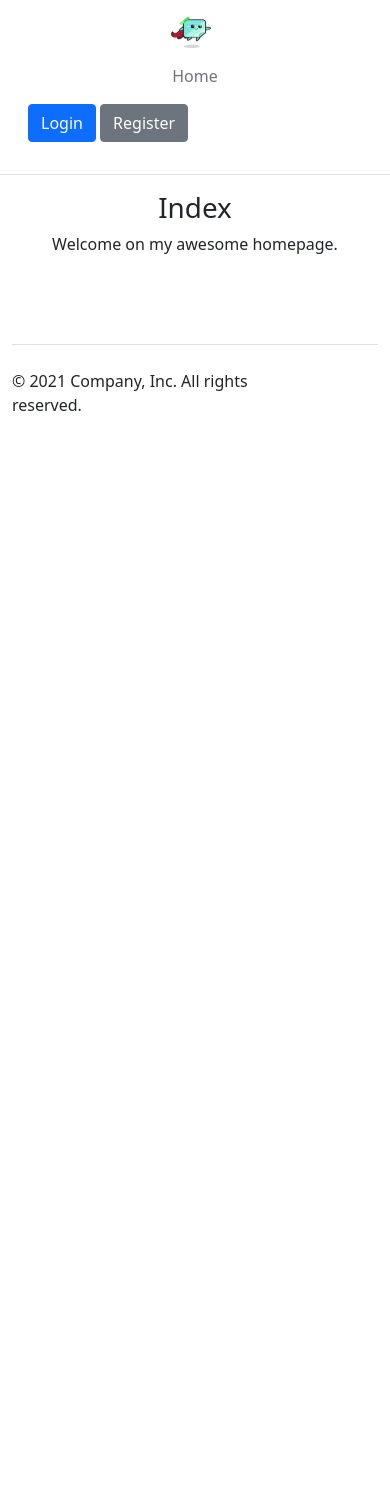
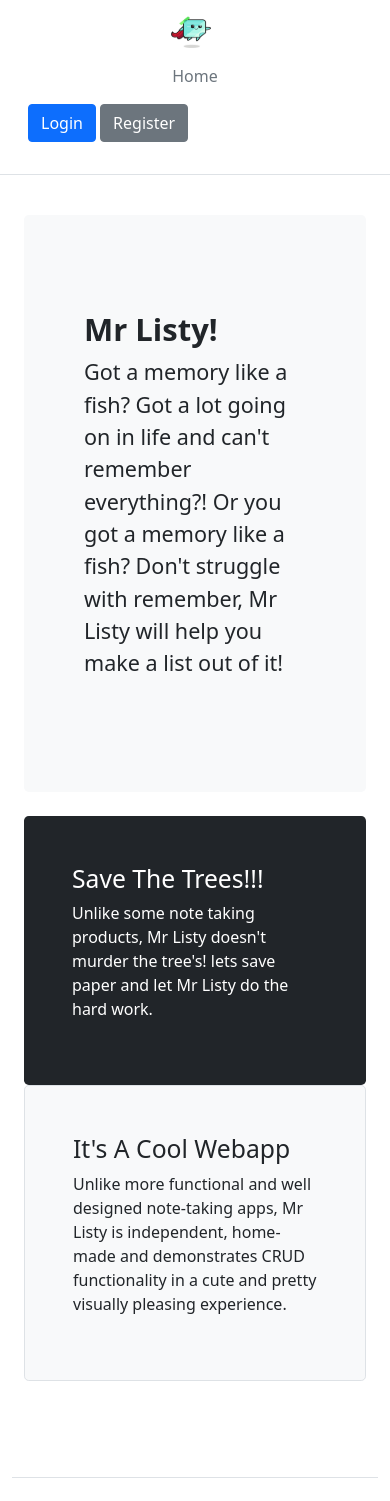
Before and after one commit to dkthecoder/Mr-listy-the-list-making-CRUD-app, a Flask app: page / in a window 390 px wide. Shown: the top 1501 px of the page. Before the commit the page ends 411 px from the top, so only its background shows below. Run offline with Flask 2, Linux system fonts and the light colour scheme.

Commit message:
deleted unncessary docx files, cleared up repeated elemnts in templates. All functions working.

```diff
--- a/templates/index.html
+++ b/templates/index.html
@@ -1,15 +1,34 @@
-
 {% extends "layout.html" %}
 
 {% block title %}Index{% endblock %}
 
 {% block content %}
 
-<div class="content-section text-center">
-  <h1>Index</h1>
-  <p class="important">
-    Welcome on my awesome homepage.
-  </p>
-</div>
+<main>
+  <div class="container py-4">
+    <div class="p-5 mb-4 bg-light rounded-3">
+      <div class="container-fluid py-5">
+        <h1 class="display-5 fw-bold">Mr Listy!</h1>
+        <p class="col-md-8 fs-4">Got a memory like a fish? Got a lot going on in life and can't remember everything?! Or you got a memory like a fish? Don't struggle with remember, Mr Listy will help you make a list out of it!</p>
+      </div>
+    </div>
+
+    <div class="row align-items-md-stretch">
+      <div class="col-md-6">
+        <div class="h-100 p-5 text-white bg-dark rounded-3">
+          <h2>Save The Trees!!!</h2>
+          <p>Unlike some note taking products, Mr Listy doesn't murder the tree's! lets save paper and let Mr Listy do the hard work.</p>
+        </div>
+      </div>
+      <div class="col-md-6">
+        <div class="h-100 p-5 bg-light border rounded-3">
+          <h2>It's A Cool Webapp</h2>
+          <p>Unlike more functional and well designed note-taking apps, Mr Listy is independent, home-made and demonstrates CRUD functionality in a cute and pretty visually pleasing experience.</p>
+        </div>
+      </div>
+    </div>
+
+  </div>
+</main>
 
 {% endblock %}
--- a/templates/layout.html
+++ b/templates/layout.html
@@ -15,7 +15,7 @@
      <div class="container">
        <div class="d-flex flex-wrap align-items-center justify-content-center justify-content-lg-start">
          <a href="{{ url_for('index') }}" class="d-flex align-items-center mb-2 mb-lg-0 text-dark text-decoration-none">
-           <img class="bi me-2" width="40" height="32" src="/static/cute-blue-sticky-notes-superhero-character-is-flying-vector.jpg">
+           <img class="bi me-2" width="40" height="32" src="/static/cute-blue-sticky-notes-superhero-character-is-flying-vector.png">
          </a>
 
          <ul class="nav col-12 col-lg-auto me-lg-auto mb-2 justify-content-center mb-md-0">
@@ -59,21 +59,9 @@
       <footer class="py-5">
          <div class="d-flex justify-content-between py-4 my-4 border-top">
             <p>&copy; 2021 Company, Inc. All rights reserved.</p>
-            <ul class="list-unstyled d-flex">
-               <li class="ms-3"><a class="link-dark" href="#"><svg class="bi" width="24" height="24">
-                        <use xlink:href="#twitter" />
-                     </svg></a></li>
-               <li class="ms-3"><a class="link-dark" href="#"><svg class="bi" width="24" height="24">
-                        <use xlink:href="#instagram" />
-                     </svg></a></li>
-               <li class="ms-3"><a class="link-dark" href="#"><svg class="bi" width="24" height="24">
-                        <use xlink:href="#facebook" />
-                     </svg></a></li>
-            </ul>
          </div>
       </footer>
    </div>
-
    <script src="https://cdn.jsdelivr.net/npm/bootstrap@5.1.3/dist/js/bootstrap.bundle.min.js" integrity="sha384-ka7Sk0Gln4gmtz2MlQnikT1wXgYsOg+OMhuP+IlRH9sENBO0LRn5q+8nbTov4+1p" crossorigin="anonymous"></script>
 
 </body>
--- a/templates/login.html
+++ b/templates/login.html
@@ -1,14 +1,14 @@
-{% extends "layout.html" %}
+{% extends "layout_login_registration.html" %}
 
 {% block title %}Login{% endblock %}
 
 {% block content %}
 
-<div class="content-section text-center">
+<div class="content-section">
   <form class="form-signin" method="POST" action="">
     {{ form.hidden_tag() }}
     <Fieldset class="form-group">
-      <img class="mb-4" src="/static/cute-sticky-notes-cartoon-wearing-a-mask-free-vector.jpg" alt="" width="72" height="72">
+      <img class="mb-4" src="/static/cute-sticky-notes-cartoon-wearing-a-mask-free-vector.png" alt="" width="72" height="72">
       <legend class="h3 mb-3 font-weight-normal">Please Login</legend>
 
       <div class="form-group">
--- a/templates/my_account.html
+++ b/templates/my_account.html
@@ -129,6 +129,7 @@
             <button type="button" class="btn-close" data-bs-dismiss="modal" aria-label="Close"></button>
           </div>
           <div class="modal-body">
+            <img class="mb-4" src="/static/the-dead-sticky-notes-mascot-character-free-vector.png" alt="" width="72" height="72">
             <p>Once you delete all account items, lists and account information will be deleted...</p>
           </div>
           <div class="modal-footer">
--- a/templates/register.html
+++ b/templates/register.html
@@ -1,14 +1,14 @@
-{% extends "layout.html" %}
+{% extends "layout_login_registration.html" %}
 
 {% block title %}register{% endblock %}
 
 {% block content %}
 
-<div class="content-section text-center">
+<div class="content-section">
   <form class="form-signin" method="POST" action="">
     {{ form.hidden_tag() }}
     <Fieldset class="form-group">
-      <img class="mb-4" src="/static/sticky-notes-cute-mascot-is-eating-a-fried-chicken-free-vector.jpg" alt="" width="72" height="72">
+      <img class="mb-4" src="/static/sticky-notes-cute-mascot-is-eating-a-fried-chicken-free-vector.png" alt="" width="72" height="72">
       <legend class="h3 mb-3 font-weight-normal">Please Register</legend>
 
       <div class="form-group">
```
Also changed, not shown: forms.py (+5 -5 lines), templates/layout_login_registration.html (+14 -24 lines), Mr Listy ERD Database.png (added), README.md, static/cartoon-character-of-sticky-notes-as-a-tennis-player-free-vector.png (added), static/cute-blue-sticky-notes-superhero-character-is-flying-vector.png (added), static/cute-sticky-notes-cartoon-wearing-a-mask-free-vector.png (added), static/cute-sticky-notes-mascot-with-a-yawn-expression-free-vector.png (added), static/sticky-notes-cute-mascot-is-eating-a-fried-chicken-free-vector.png (added), static/the-dead-sticky-notes-mascot-character-free-vector.png (added), 2 other files.
